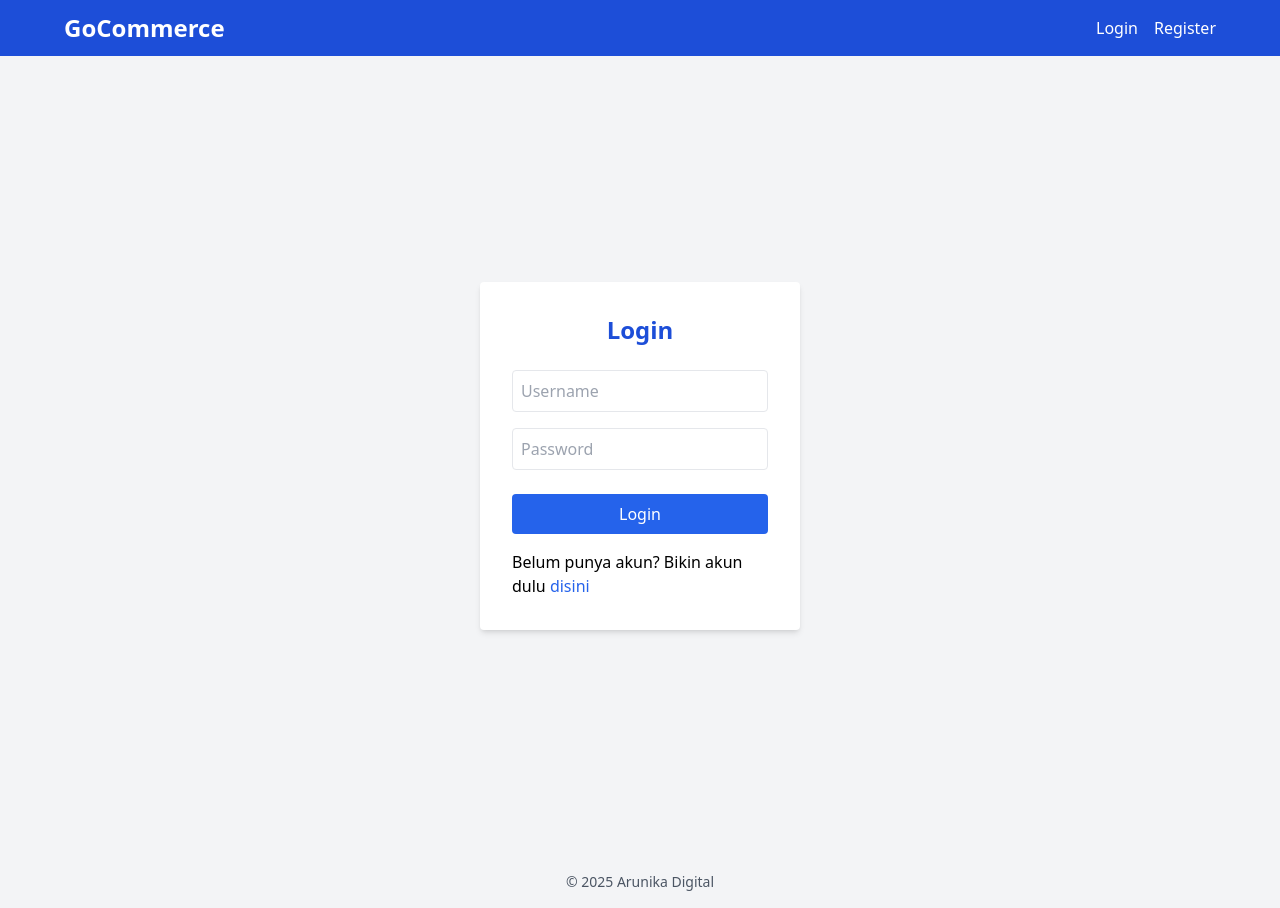
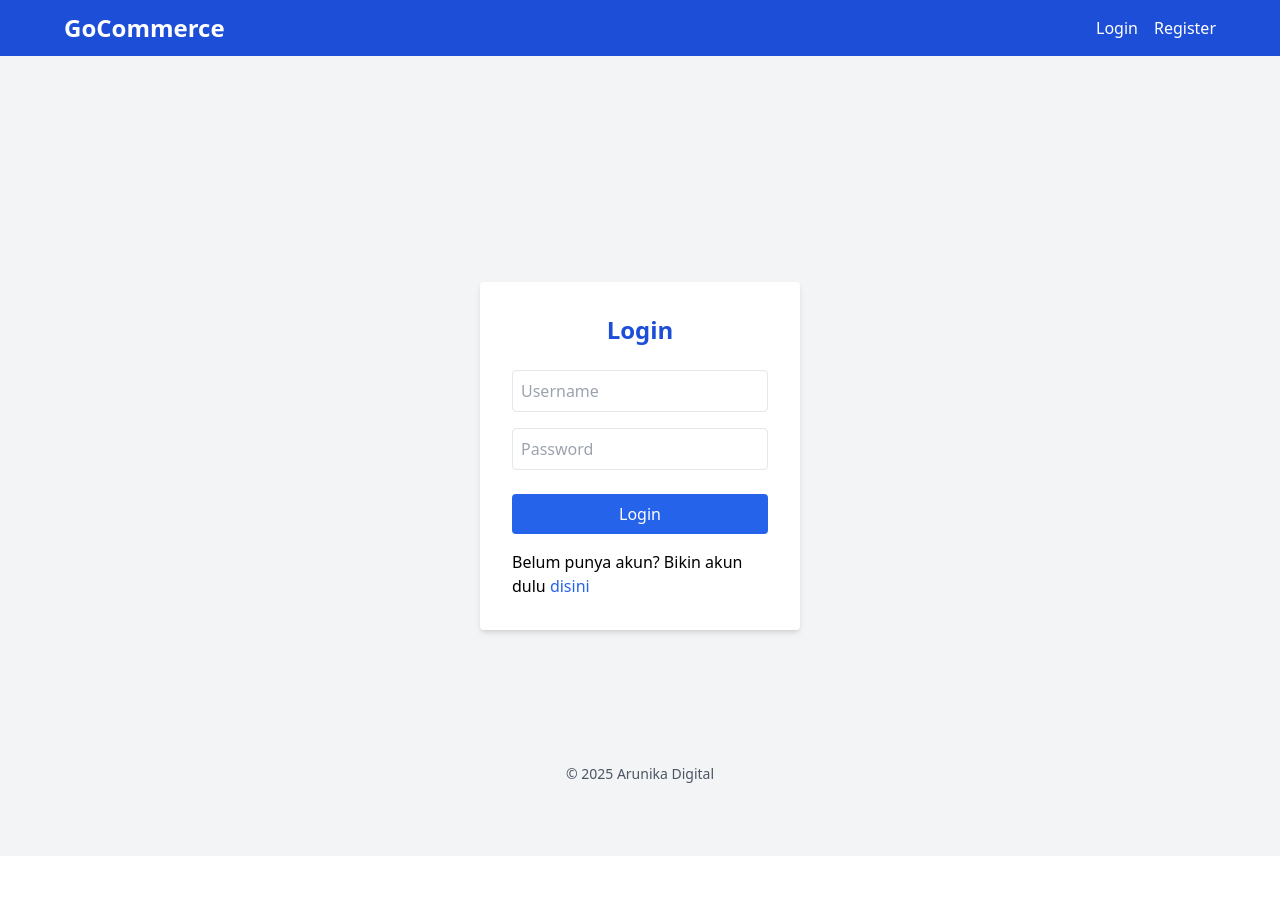
Before and after one commit to matiuskm/go-commerce-fe, a React (Vite) app: page /login in a window 1280 px wide. After the commit the page ends 856 px from the top, so only its background shows below. Built offline with nearby package versions, Linux system fonts and the light colour scheme; no server answers.

Commit message:
sticky footer

```diff
--- a/src/components/Footer.jsx
+++ b/src/components/Footer.jsx
@@ -1,6 +1,6 @@
 function Footer() {
     return (
-        <footer className="bg-gray-100 text-center text-gray-600 text-sm py-4">
+        <footer className="bg-gray-100 text-center text-gray-600 text-sm py-4 mt-auto fixed bottom-0 left-0 w-full">
             &copy; {new Date().getFullYear()} Arunika Digital
         </footer>
     )
```
